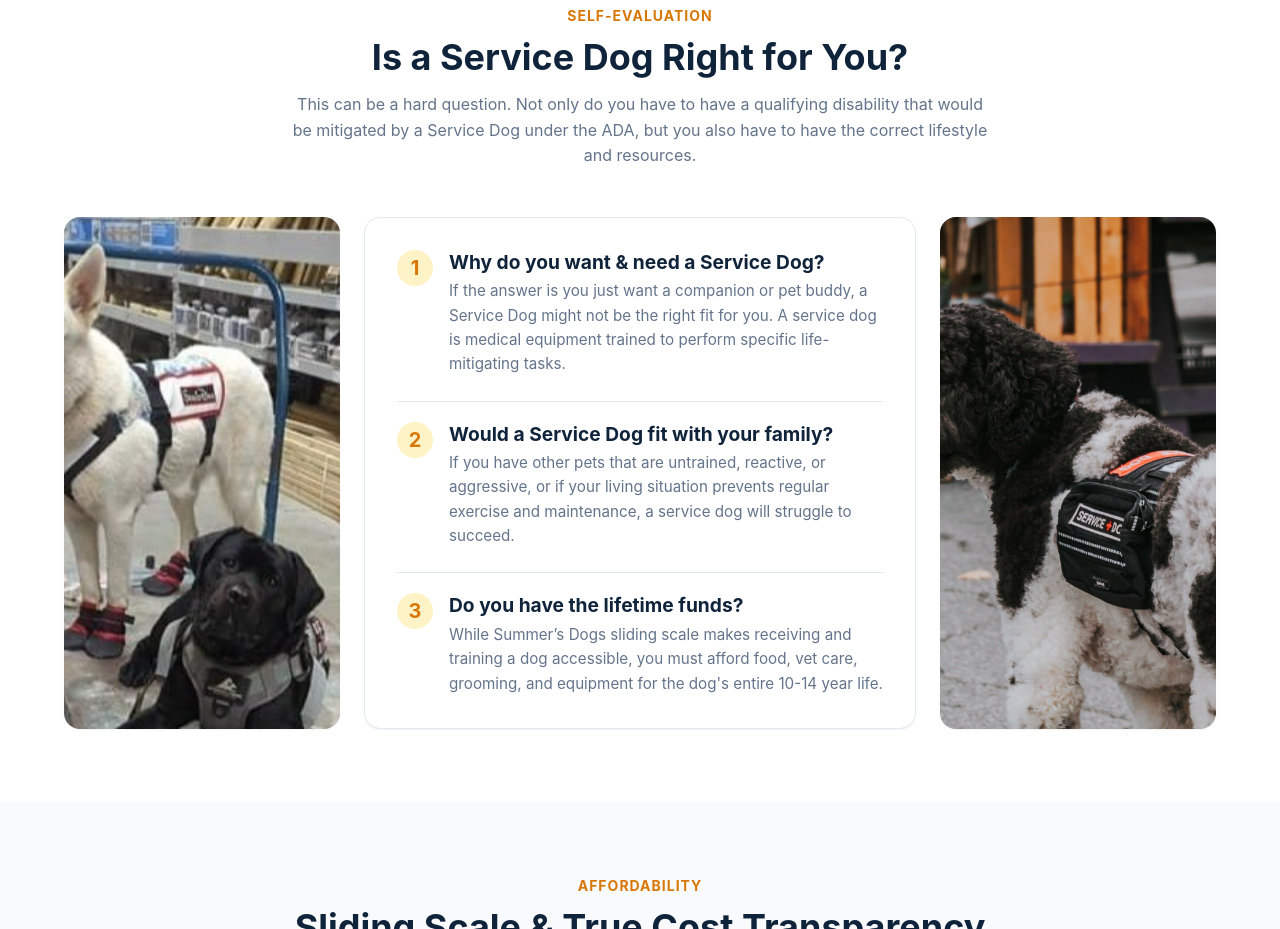
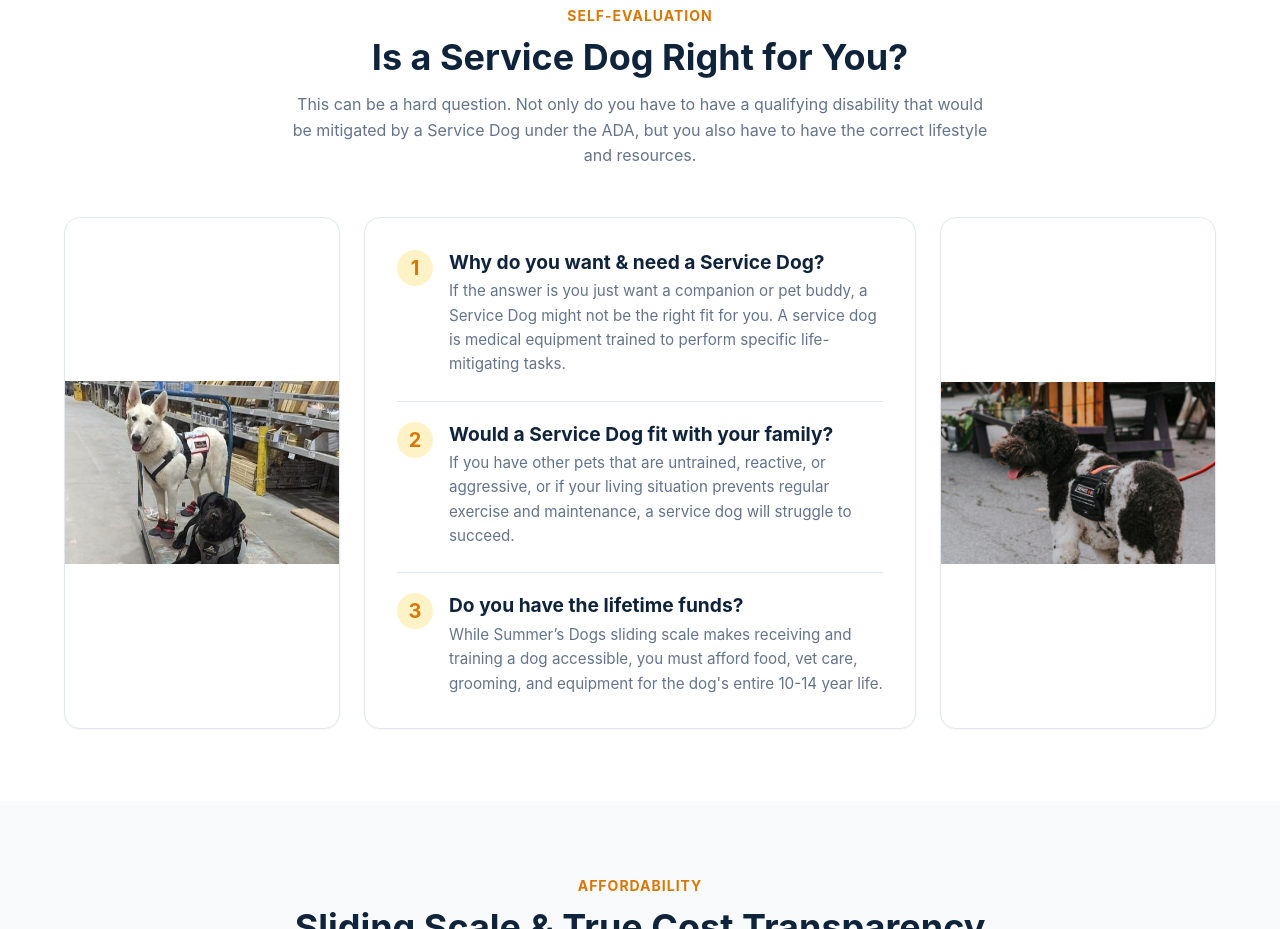
Before and after one commit to DLMorrell/summersdogs, a plain HTML site: page service-dogs.html in a window 1280 px wide. Shown: the part 441-1370 px from the top of the page. Drawn offline with Linux system fonts and the light colour scheme.

Commit message:
Update service dogs flanked photos to object-fit: contain (uncropped)

```diff
--- a/assets/css/style.css
+++ b/assets/css/style.css
@@ -993,13 +993,17 @@ textarea {
   border-radius: var(--radius-lg);
   overflow: hidden;
   box-shadow: var(--shadow-sm);
-  background-color: #e2e8f0;
+  background-color: #ffffff;
+  border: 1px solid var(--border-color);
+  display: flex;
+  align-items: center;
+  justify-content: center;
 }
 
 .evaluation-side-img img {
   width: 100%;
   height: 100%;
-  object-fit: cover;
+  object-fit: contain;
   display: block;
 }
 
```
